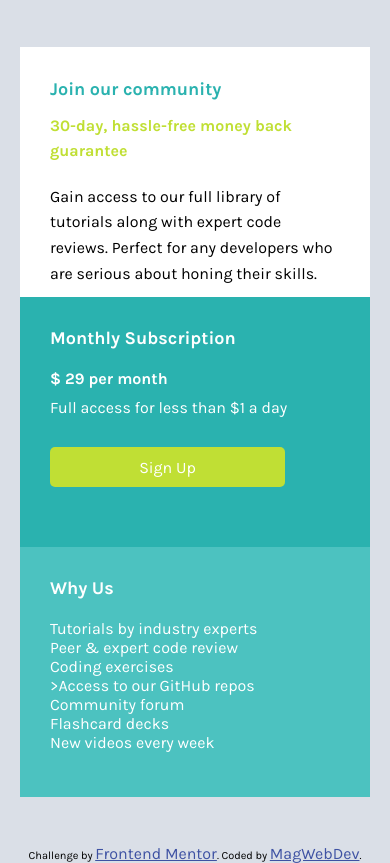
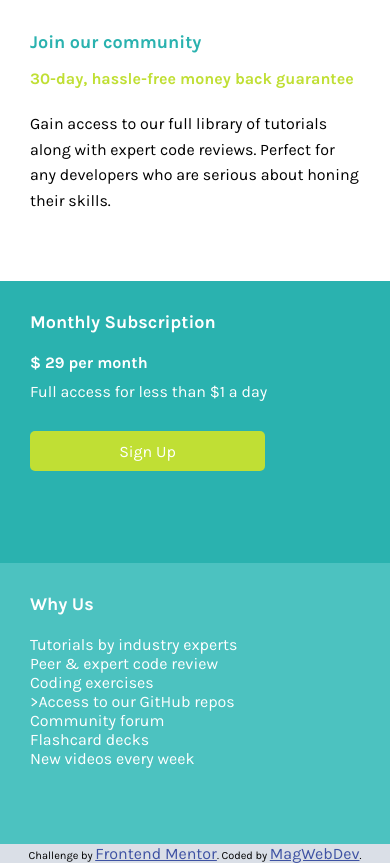
Before and after one commit to MagWebDev/challenge4, a plain HTML site: page index.html in a window 390 px wide. Drawn offline with Linux system fonts and the light colour scheme.

Commit message:
Update style.css
right way of mobile version

```diff
--- a/style.css
+++ b/style.css
@@ -14,15 +14,17 @@ body {
 
 .table {
     height:100vh;
+    width: 100%;
     display: grid;
 
-    grid-template-columns: repeat(4,150px);
+    grid-template-columns: 1fr,1fr;
     grid-template-rows: 200px 250px;
     grid-template-areas:
-    "s s s s "
-    "f f t t";
+    "s s  "
+    "f t";
+    align-content: center;
     justify-content: center;
-    align-content: center;
+
 
 
 }
@@ -92,25 +94,17 @@ background-color:hsl(179, 49%, 53%);
 }
 
 @media screen and (max-width:576px) {
-    .table {
-        height:100vh;
-        width: 350px;
-        margin: auto auto;
-        display: flex;
-       flex-direction: column;
-       justify-content: center;
+.table {
+    height: 100vh;
+    display: grid;
+    grid-template-columns: 1fr;
+    grid-template-rows: 1fr 1fr 1fr;
+    grid-template-areas:
+    "s"
+    "f"
+    "t";
+}
+    .start {
+        padding-bottom: 20px;
     }
-
-    .start {
-        height: 250px;
-
-    }
-
-    .fee {
-        height: 250px;
-    }
-    .text {
-        height: 250px;
-    }
-
 }
```
